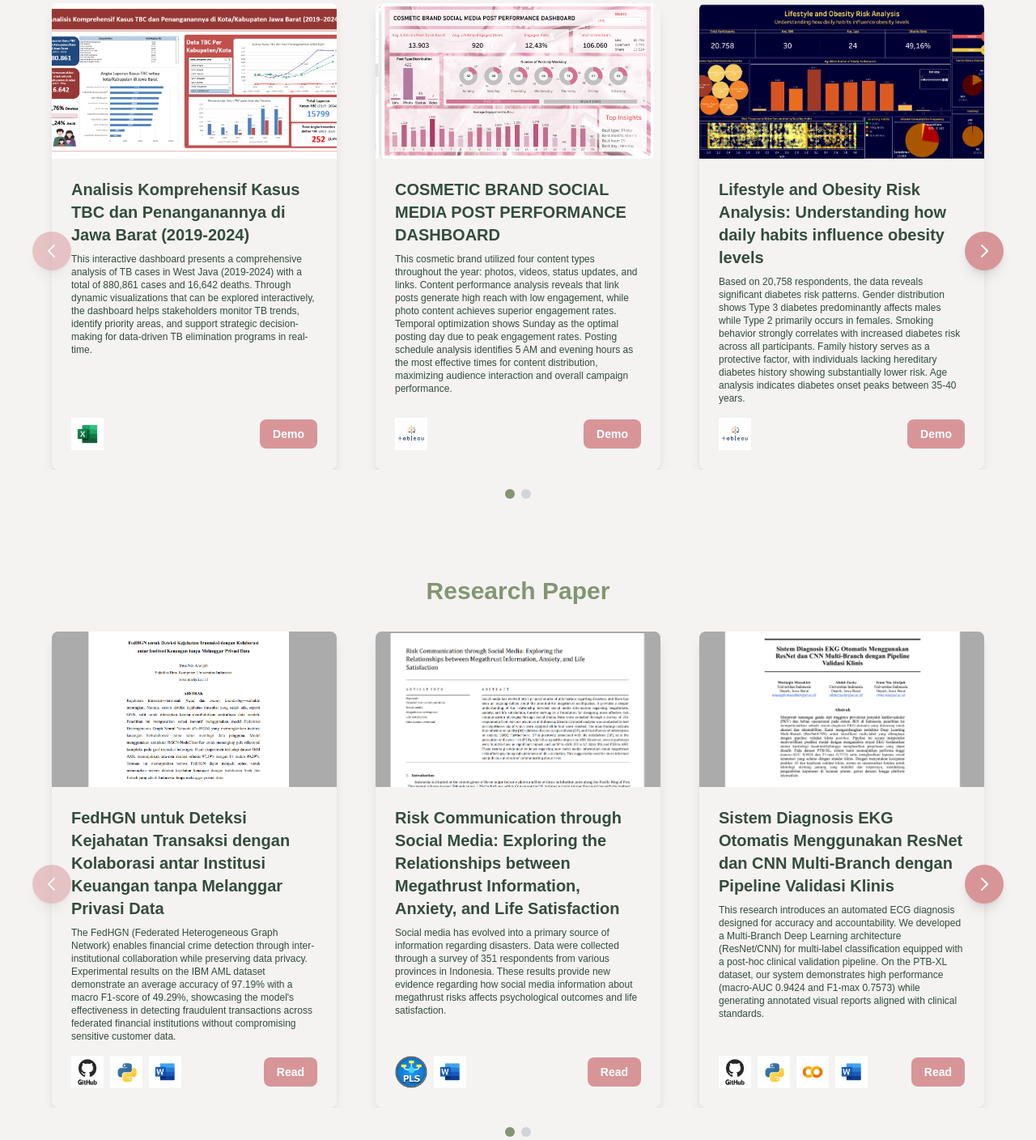
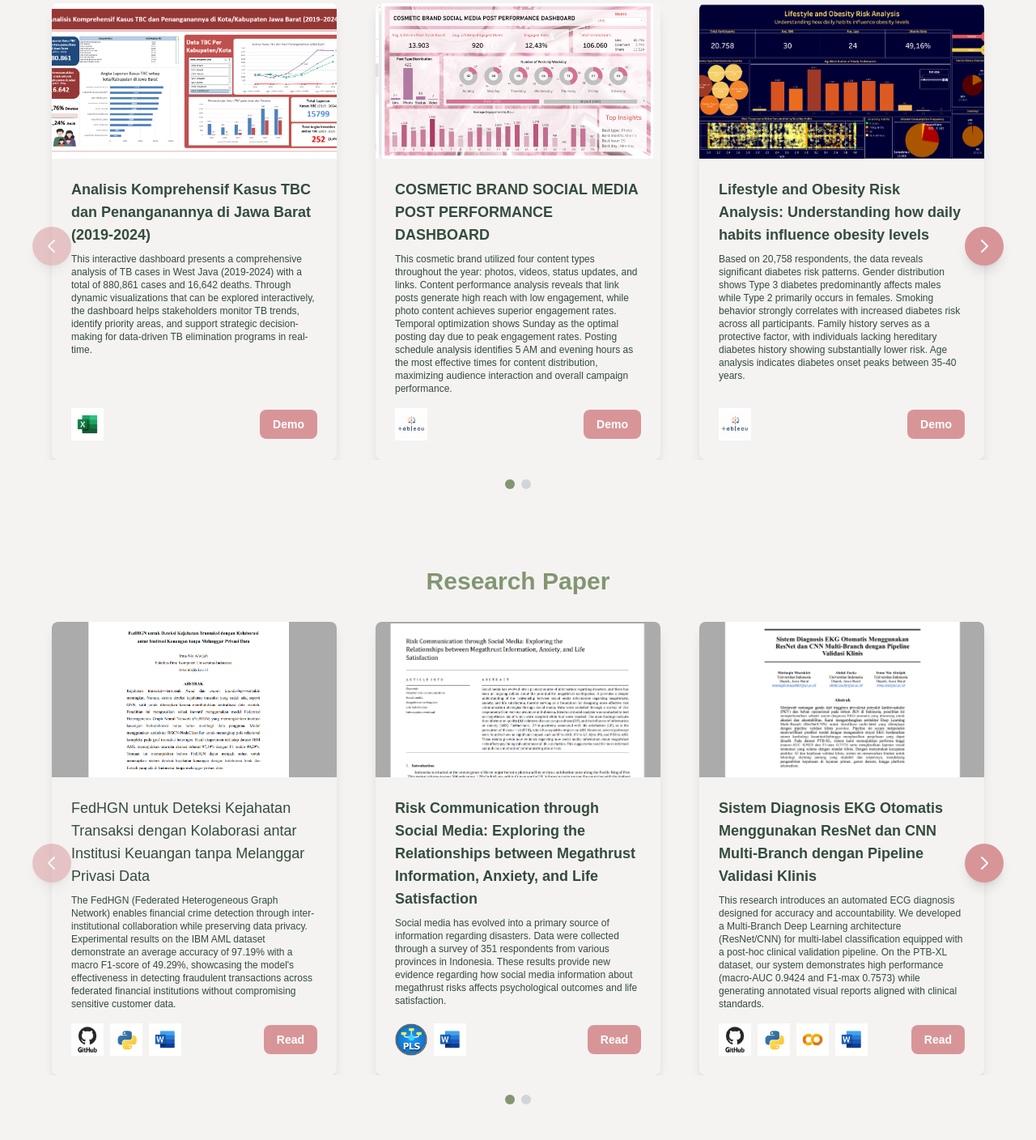
Before and after one commit to kishirinka/portfolio, a Django app: page /project/ in a window 1280 px wide. Shown: the part 316-1724 px from the top of the page at 81% size. Run offline with Django 5.2, Linux system fonts and the light colour scheme; parts of the project's set-up code (start-up, migrations or seed data) failed here and were passed over; some libraries are stand-ins or nearby versions; some web fonts are replaced.

Commit message:
resize font

```diff
--- a/main/templates/project.html
+++ b/main/templates/project.html
@@ -75,7 +75,7 @@
                                         <img src="{% static 'image/tbc_jabar.png' %}" alt="Tableau Project" class="w-full h-full object-cover">
                                     </div>
                                     <div class="p-3 sm:p-6 flex flex-col flex-grow">
-                                        <h3 class="text-lg sm:text-xl font-bold text-evergreen mb-2">Analisis Komprehensif Kasus TBC dan Penanganannya di Jawa Barat (2019-2024)</h3>
+                                        <h3 class="text-base sm:text-lg font-bold text-evergreen mb-2">Analisis Komprehensif Kasus TBC dan Penanganannya di Jawa Barat (2019-2024)</h3>
                                         <p class="text-evergreen text-[10px] sm:text-xs mb-4 flex-grow">
                                             This interactive dashboard presents a comprehensive analysis of TB cases in West Java (2019-2024) with a total of 880,861 cases and 16,642 deaths. Through dynamic visualizations that can be explored interactively, the dashboard helps stakeholders monitor TB trends, identify priority areas, and support strategic decision-making for data-driven TB elimination programs in real-time.
                                         </p>
@@ -96,7 +96,7 @@
                                         <img src="{% static 'image/cosmetic.png' %}" alt="Cosmetic Dashboard" class="w-full h-full object-cover">
                                     </div>
                                     <div class="p-3 sm:p-6 flex flex-col flex-grow">
-                                        <h3 class="text-lg sm:text-xl font-bold text-evergreen mb-2">COSMETIC BRAND SOCIAL MEDIA POST PERFORMANCE DASHBOARD</h3>
+                                        <h3 class="text-base sm:text-lg font-bold text-evergreen mb-2">COSMETIC BRAND SOCIAL MEDIA POST PERFORMANCE DASHBOARD</h3>
                                         <p class="text-evergreen text-[10px] sm:text-xs mb-4 flex-grow">
                                             This cosmetic brand utilized four content types throughout the year: photos, videos, status updates, and links. Content performance analysis reveals that link posts generate high reach with low engagement, while photo content achieves superior engagement rates. Temporal optimization shows Sunday as the optimal posting day due to peak engagement rates. Posting schedule analysis identifies 5 AM and evening hours as the most effective times for content distribution, maximizing audience interaction and overall campaign performance.
                                         </p>
@@ -117,7 +117,7 @@
                                         <img src="{% static 'image/diabetes.png' %}" alt="Python Analytics Project" class="w-full h-full object-cover">
                                     </div>
                                     <div class="p-3 sm:p-6 flex flex-col flex-grow">
-                                        <h3 class="text-lg sm:text-xl font-bold text-evergreen mb-2">Lifestyle and Obesity Risk Analysis: Understanding how daily habits influence obesity levels </h3>
+                                        <h3 class="text-base sm:text-lg font-bold text-evergreen mb-2">Lifestyle and Obesity Risk Analysis: Understanding how daily habits influence obesity levels </h3>
                                         <p class="text-evergreen text-[10px] sm:text-xs mb-4 flex-grow">
                                             Based on 20,758 respondents, the data reveals significant diabetes risk patterns. Gender distribution shows Type 3 diabetes predominantly affects males while Type 2 primarily occurs in females. Smoking behavior strongly correlates with increased diabetes risk across all participants. Family history serves as a protective factor, with individuals lacking hereditary diabetes history showing substantially lower risk. Age analysis indicates diabetes onset peaks between 35-40 years.
                                         </p>
@@ -143,7 +143,7 @@
                                         <img src="{% static 'image/personality.png' %}" alt="Excel Analytics Project" class="w-full h-full object-cover">
                                     </div>
                                     <div class="p-3 sm:p-6 flex flex-col flex-grow">
-                                        <h3 class="text-lg sm:text-xl font-bold text-evergreen mb-2">Introvert vs Extrovert: Behavioral Patterns & Social Preferences</h3>
+                                        <h3 class="text-base sm:text-lg font-bold text-evergreen mb-2">Introvert vs Extrovert: Behavioral Patterns & Social Preferences</h3>
                                         <p class="text-evergreen text-[10px] sm:text-xs mb-4 flex-grow">
                                             This dashboard reveals key behavioral differences between introverts and extroverts. Introverts need 8-10 hours of daily solitude versus extroverts' 2-4 hours, while extroverts maintain 3x larger social circles. The data shows extroverts attend events consistently while introverts are selective, with reversed social stamina patterns where introverts drain faster in groups while extroverts thrive longer.
                                         </p>
@@ -240,7 +240,7 @@
                                         <img src="{% static 'image/fedhgn.png' %}" alt="GitHub Research" class="w-full h-full object-cover">
                                     </div>
                                     <div class="p-6 flex flex-col flex-grow">
-                                        <h3 class="text-xl font-bold text-evergreen mb-2">FedHGN untuk Deteksi Kejahatan Transaksi dengan Kolaborasi antar Institusi Keuangan tanpa Melanggar Privasi Data</h3>
+                                        <h3 class="text-base sm:text-lg text-evergreen mb-2">FedHGN untuk Deteksi Kejahatan Transaksi dengan Kolaborasi antar Institusi Keuangan tanpa Melanggar Privasi Data</h3>
                                         <p class="text-evergreen text-[10px] sm:text-xs mb-4 flex-grow">
                                             The FedHGN (Federated Heterogeneous Graph Network) enables financial crime detection through inter-institutional collaboration while preserving data privacy. Experimental results on the IBM AML dataset demonstrate an average accuracy of 97.19% with a macro F1-score of 49.29%, showcasing the model's effectiveness in detecting fraudulent transactions across federated financial institutions without compromising sensitive customer data.
                                         </p>
@@ -263,7 +263,7 @@
                                         <img src="{% static 'image/megathrust.png' %}" alt="Google Colab Research" class="w-full h-full object-cover">
                                     </div>
                                     <div class="p-6 flex flex-col flex-grow">
-                                        <h3 class="text-xl font-bold text-evergreen mb-2">Risk Communication through Social Media: Exploring the Relationships between Megathrust Information, Anxiety, and Life Satisfaction</h3>
+                                        <h3 class="text-base sm:text-lg font-bold text-evergreen mb-2">Risk Communication through Social Media: Exploring the Relationships between Megathrust Information, Anxiety, and Life Satisfaction</h3>
                                         <p class="text-evergreen text-[10px] sm:text-xs mb-4 flex-grow">
                                             Social media has evolved into a primary source of information regarding disasters. Data were collected through a survey of 351 respondents from various provinces in Indonesia. These results provide new evidence regarding how social media information about megathrust risks affects psychological outcomes and life satisfaction.
                                         </p>
@@ -285,7 +285,7 @@
                                         <img src="{% static 'image/ecg.png' %}" alt="ecg" class="w-full h-full object-cover">
                                     </div>
                                     <div class="p-6 flex flex-col flex-grow">
-                                        <h3 class="text-xl font-bold text-evergreen mb-2">Sistem Diagnosis EKG Otomatis Menggunakan ResNet dan CNN Multi-Branch dengan Pipeline Validasi Klinis</h3>
+                                        <h3 class="text-base sm:text-lg font-bold text-evergreen mb-2">Sistem Diagnosis EKG Otomatis Menggunakan ResNet dan CNN Multi-Branch dengan Pipeline Validasi Klinis</h3>
                                         <p class="text-evergreen text-[10px] sm:text-xs mb-4 flex-grow">
                                             This research introduces an automated ECG diagnosis designed for accuracy and accountability. We developed a Multi-Branch Deep Learning architecture (ResNet/CNN) for multi-label classification equipped with a post-hoc clinical validation pipeline. On the PTB-XL dataset, our system demonstrates high performance (macro-AUC 0.9424 and F1-max 0.7573) while generating annotated visual reports aligned with clinical standards.
                                         </p>
@@ -314,7 +314,7 @@
                                         <img src="{% static 'image/sigma.png' %}" alt="Kaggle Research" class="w-full h-full object-cover">
                                     </div>
                                     <div class="p-6 flex flex-col flex-grow">
-                                        <h3 class="text-xl font-bold text-evergreen mb-2">Jakarta SIGMA: Sistem Inovatif Generasi Muda sebagai Platform Digital Transformasi Proyek Generasi Muda menjadi Solusi Urban Jakarta</h3>
+                                        <h3 class="text-base sm:text-lg font-bold text-evergreen mb-2">Jakarta SIGMA: Sistem Inovatif Generasi Muda sebagai Platform Digital Transformasi Proyek Generasi Muda menjadi Solusi Urban Jakarta</h3>
                                         <p class="text-evergreen text-[10px] sm:text-xs mb-4 flex-grow">
                                             This study analyzes student portfolios in software development and data science, and proposes Jakarta SIGMA (Sistem Inovatif Generasi Muda/Innovative Youth Generation System) as an open digital platform that bridges student solutions with urban challenges.
                                         </p>
@@ -335,7 +335,7 @@
                                         <img src="{% static 'image/wjes.png' %}" alt="Kaggle Research" class="w-full h-full object-cover">
                                     </div>
                                     <div class="p-6 flex flex-col flex-grow">
-                                        <h3 class="text-xl font-bold text-evergreen mb-2">Pemetaan Kemiskinan Hiperlokal Berbasis Deep Learning untuk Meningkatkan Efektivitas Bantuan Sosial</h3>
+                                        <h3 class="text-base sm:text-lg font-bold text-evergreen mb-2">Pemetaan Kemiskinan Hiperlokal Berbasis Deep Learning untuk Meningkatkan Efektivitas Bantuan Sosial</h3>
                                         <p class="text-evergreen text-[10px] sm:text-xs mb-4 flex-grow">
                                             Social assistance programs are a vital component of poverty alleviation efforts in West Java. This study aims to develop an artificial intelligence (AI) system to support hyperlocal poverty mapping in West Java with greater precision and adaptability, thereby improving the effectiveness of social assistance programs
                                         </p>
@@ -393,7 +393,7 @@
                                         <img src="{% static 'image/ekg.png' %}" alt="Kaggle Research" class="w-full h-full object-cover">
                                     </div>
                                     <div class="p-6 flex flex-col flex-grow">
-                                        <h3 class="text-xl font-bold text-evergreen mb-2">ECG Clinical Classifier</h3>
+                                        <h3 class="text-base sm:text-lg font-bold text-evergreen mb-2">ECG Clinical Classifier</h3>
                                         <p class="text-evergreen text-[10px] sm:text-xs mb-4 flex-grow">
                                             This project proposes a novel multi-branch deep learning architecture for clinical ECG classification, combining a 1D ResNet for rhythm analysis, a 2D CNN for local morphological feature extraction, and another 2D CNN for global ECG interpretation. Evaluated on the PTB-XL dataset, the model achieves a macro AUC of 94.24% and an F-max score of 75.73%, demonstrating state-of-the-art performance in automated ECG interpretation.
                                         </p>
@@ -416,7 +416,7 @@
                                         <img src="{% static 'image/fraud.png' %}" alt="Google Colab AI Project" class="w-full h-full object-cover">
                                     </div>
                                     <div class="p-6 flex flex-col flex-grow">
-                                        <h3 class="text-xl font-bold text-evergreen mb-2">FedHGN-Layering-Detection</h3>
+                                        <h3 class="text-base sm:text-lg font-bold text-evergreen mb-2">FedHGN-Layering-Detection</h3>
                                         <p class="text-evergreen text-[10px] sm:text-xs mb-4 flex-grow">
                                             FedHGN-Layering-Detection is a federated learning system that enables multiple banks to collaboratively detect money laundering without sharing sensitive transaction data. The framework uses heterogeneous graph neural networks to model financial relationships and employs RGCN to identify layering patterns while preserving data privacy through federated training approaches.
                                         </p>
@@ -440,7 +440,7 @@
                                         <img src="{% static 'image/CoppaRisk.png' %}" alt="Kaggle ML Project" class="w-full h-full object-cover">
                                     </div>
                                     <div class="p-6 flex flex-col flex-grow">
-                                        <h3 class="text-xl font-bold text-evergreen mb-2">Coppa Risk Detection</h3>
+                                        <h3 class="text-base sm:text-lg font-bold text-evergreen mb-2">Coppa Risk Detection</h3>
                                         <p class="text-evergreen text-[10px] sm:text-xs mb-4 flex-grow">
                                             The system analyzes mobile app metadata including developer country, ad spending, user ratings, privacy policy links, and security scores using six ML algorithms (Logistic Regression, Decision Tree, Random Forest, Gradient Boosting, XGBoost, and LightGBM). With comprehensive preprocessing and class imbalance handling, the project outputs AUC-ROC performance comparisons and probability predictions to help app stores and developers ensure compliance with child protection regulations.
                                         </p>
@@ -563,7 +563,7 @@
                             <img src="{% static 'image/petclinic.png' %}" alt="Google Colab AI Project" class="w-full h-full object-cover">
                         </div>
                         <div class="p-6 flex flex-col flex-grow">
-                            <h3 class="text-xl font-bold text-evergreen mb-2">Pet Clinic</h3>
+                            <h3 class="text-base sm:text-lg font-bold text-evergreen mb-2">Pet Clinic</h3>
                             <p class="text-evergreen text-[10px] sm:text-xs mb-4 flex-grow">
                                 I was a collaborator in developing a website integrated with Supabase. The website uses PostgreSQL for querying. Petclinic is an integrated system for medical recordkeeping that connects the front desk, doctors, nurses, and clients. Our lecturer gave this project a perfect score of 100.
                             </p>
```
Also changed, not shown: main/templates/aboutme.html (+5 -5 lines).
